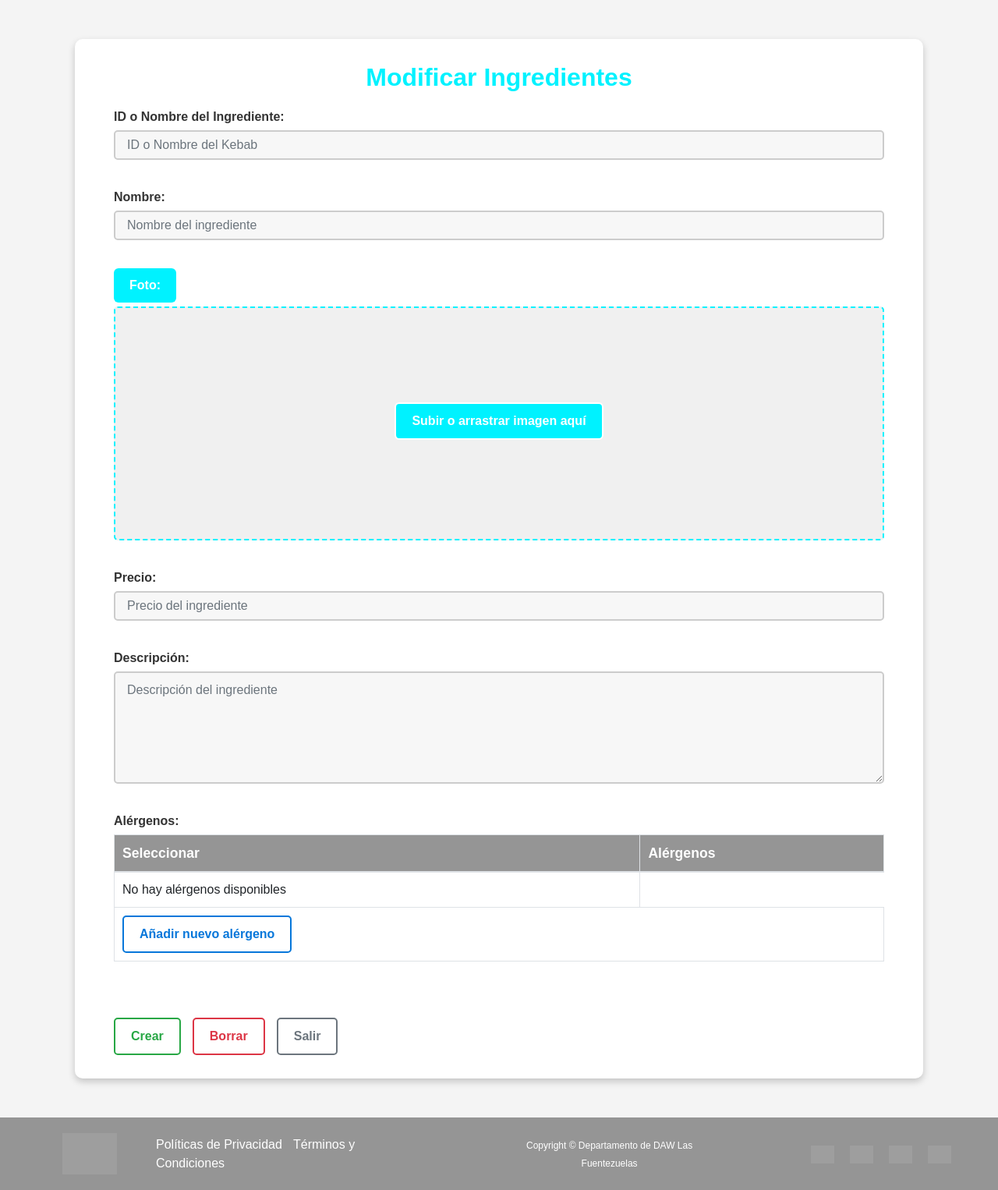
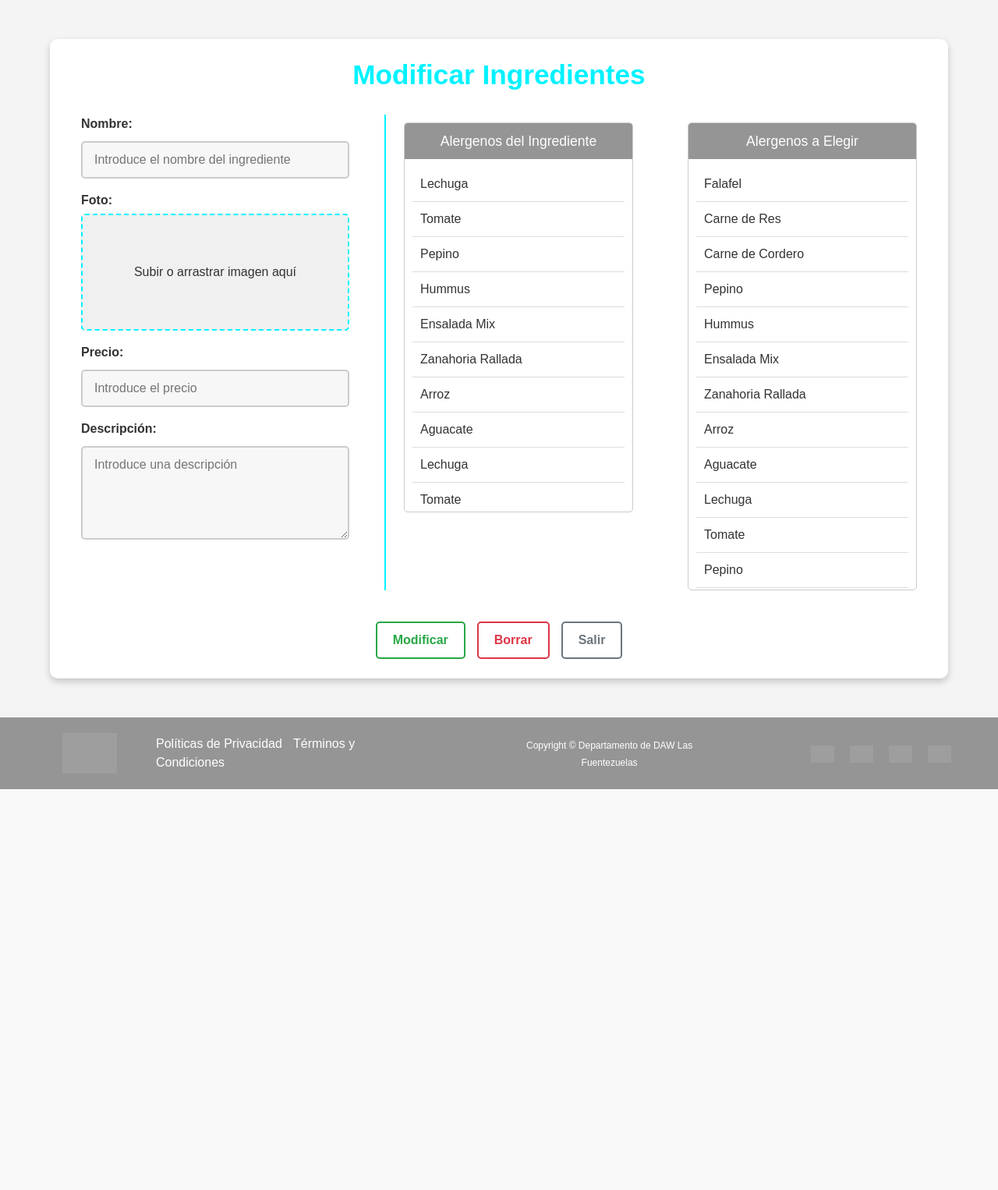
Before and after one commit to Xalexx15X/Proyecto-Kebab, a PHP site: page /index.php?menu=modificarIngrediente in a window 1280 px wide. Shown: the part 134-1660 px from the top of the page at 78% size. After the commit the page ends 1146 px from the top, so only its background shows below. Run offline with PHP 8.4, Linux system fonts and the light colour scheme; grey boxes are pictures that could not be loaded.

Commit message:
Cambios en las pantallas de headers y mantenimiento de ingredientes

```diff
--- a/Codigo/Vistas/Mantenimiento/modificarIngrediente.php
+++ b/Codigo/Vistas/Mantenimiento/modificarIngrediente.php
@@ -3,82 +3,121 @@
 <head>
     <meta charset="UTF-8">
     <meta name="viewport" content="width=device-width, initial-scale=1.0">
+    <title>Crear Ingredientes</title>
     <link rel="stylesheet" href="./css/CssModificarIngredientes.css">
-    <title>Modificar Ingredientes</title>
 </head>
 <body>
     <div class="container">
-        <h2 class="text-center">Modificar Ingredientes</h2>
+        <h1 class="text-center">Modificar Ingredientes</h1>
 
-        <!-- Formulario de modificación de ingrediente -->
-        <form id="formModificarIngrediente">
-            <!-- ID o nombre del Kebab -->
+        <div class="parent">
+            <!-- Div1: Formulario de creación de kebab -->
+            <div class="div1">
+                <!-- Nombre -->
                 <div class="form-group">
-                <label for="idKebab">ID o Nombre del Ingrediente:</label>
-                <div class="input-group">
-                    <input type="text" id="idKebab" class="form-control" placeholder="ID o Nombre del Kebab">
-                </div>
+                    <label for="nombreIngrediente">Nombre:</label>
+                    <input type="text" id="nombreIngrediente" placeholder="Introduce el nombre del ingrediente">
                 </div>
 
-            <!-- Nombre del Ingrediente -->
-            <div class="form-group">
-                <label for="nombreIngrediente">Nombre:</label>
-                <input type="text" id="nombreIngrediente" class="form-control" placeholder="Nombre del ingrediente">
-            </div>
-
-            <!-- Subida de Imagen -->
+                <!-- Subida de Foto -->
                 <div class="form-group">
                     <label for="fotoIngrediente">Foto:</label>
-                <div class="preview-container">
-                    <label for="fotoIngrediente" class="btn btn-outline-primary">Subir o arrastrar imagen aquí</label>
+                    <div class="preview-container" onclick="document.getElementById('fotoIngrediente').click()">
+                        <span>Subir o arrastrar imagen aquí</span>
                         <input type="file" id="fotoIngrediente" class="form-control-file" accept="image/*" style="display: none;">
                     </div>
                 </div>
 
-            <!-- Precio del Ingrediente -->
+                <!-- Precio -->
                 <div class="form-group">
                     <label for="precioIngrediente">Precio:</label>
-                <input type="number" id="precioIngrediente" class="form-control" placeholder="Precio del ingrediente" min="0" step="0.01">
+                    <input type="text" id="precioIngrediente" placeholder="Introduce el precio">
                 </div>
 
-            <!-- Descripción del Ingrediente -->
+                <!-- Descripción -->
                 <div class="form-group">
                     <label for="descripcionIngrediente">Descripción:</label>
-                <textarea id="descripcionIngrediente" class="form-control" rows="5" placeholder="Descripción del ingrediente"></textarea>
-            </div>
-
-            <!-- Alérgenos -->
-            <div class="form-group">
-                <label for="alergenos">Alérgenos:</label>
-                <div class="table-responsive">
-                    <table class="table table-bordered">
-                        <thead>
-                            <tr>
-                                <th>Seleccionar</th>
-                                <th>Alérgenos</th>
-                            </tr>
-                        </thead>
-                        <tbody>
-                            <tr>
-                                <td colspan="1">No hay alérgenos disponibles</td>
-                            </tr>
-                            <tr>
-                                <td colspan="2">
-                                    <button type="button" class="btn btn-link" onclick="agregarAlergeno()">Añadir nuevo alérgeno</button>
-                                </td>
-                            </tr>
-                        </tbody>
-                    </table>
+                    <textarea id="descripcionIngrediente" rows="4" placeholder="Introduce una descripción"></textarea>
                 </div>
             </div>
 
-            <!-- Botón de envío -->
+            <!-- Separador -->
+            <div class="line-separator"></div>
+
+            <!-- Div2: Ingredientes del Kebab -->
+            <div class="div2">
+                <div class="table-container">
+                    <div class="table-header">
+                        <div>Alergenos del Ingrediente</div>
+                    </div>
+                    <div class="table-body" id="alergenos-ingrediente">
+                        <!-- Ejemplos de ingredientes en esta lista -->
+                        <div class="table-row"><div>Lechuga</div></div>
+                        <div class="table-row"><div>Tomate</div></div>
+                        <div class="table-row"><div>Pepino</div></div>
+                        <div class="table-row"><div>Hummus</div></div>
+                        <div class="table-row"><div>Ensalada Mix</div></div>
+                        <div class="table-row"><div>Zanahoria Rallada</div></div>
+                        <div class="table-row"><div>Arroz</div></div>
+                        <div class="table-row"><div>Aguacate</div></div>
+                        <div class="table-row"><div>Lechuga</div></div>
+                        <div class="table-row"><div>Tomate</div></div>
+                        <div class="table-row"><div>Pepino</div></div>
+                        <div class="table-row"><div>Hummus</div></div>
+                        <div class="table-row"><div>Ensalada Mix</div></div>
+                        <div class="table-row"><div>Zanahoria Rallada</div></div>
+                        <div class="table-row"><div>Arroz</div></div>
+                        <div class="table-row"><div>Aguacate</div></div>
+                        <div class="table-row"><div>Lechuga</div></div>
+                        <div class="table-row"><div>Tomate</div></div>
+
+                    </div>
+                </div>
+            </div>
+
+            <!-- Div3: Ingredientes a Elegir -->
+            <div class="div3">
+                <div class="table-container">
+                    <div class="table-header">
+                        <div>Alergenos a Elegir</div>
+                    </div>
+                    <div class="table-body" id="alergenos-ingrediente">
+                        <!-- Ejemplos de ingredientes disponibles para elegir -->
+                        <div class="table-row"><div>Falafel</div></div>
+                        <div class="table-row"><div>Carne de Res</div></div>
+                        <div class="table-row"><div>Carne de Cordero</div></div>
+                        <div class="table-row"><div>Pepino</div></div>
+                        <div class="table-row"><div>Hummus</div></div>
+                        <div class="table-row"><div>Ensalada Mix</div></div>
+                        <div class="table-row"><div>Zanahoria Rallada</div></div>
+                        <div class="table-row"><div>Arroz</div></div>
+                        <div class="table-row"><div>Aguacate</div></div>
+                        <div class="table-row"><div>Lechuga</div></div>
+                        <div class="table-row"><div>Tomate</div></div>
+                        <div class="table-row"><div>Pepino</div></div>
+                        <div class="table-row"><div>Hummus</div></div>
+                        <div class="table-row"><div>Ensalada Mix</div></div>
+                        <div class="table-row"><div>Zanahoria Rallada</div></div>
+                        <div class="table-row"><div>Arroz</div></div>
+                        <div class="table-row"><div>Aguacate</div></div>
+                        <div class="table-row"><div>Lechuga</div></div>
+                        <div class="table-row"><div>Tomate</div></div>
+                    </div>
+                </div>
+            </div>
+
+            <!-- Div4: Botones de acción -->
+            <div class="div4">
                 <div class="div-botones">
-                <button class="btn btn-1">Crear</button>
+                    <button class="btn btn-1">Modificar</button>
                     <button class="btn btn-2">Borrar</button>
+                    <a href="index.php?menu=mantenimientoKebab" class="mantenimientoKebab">
                     <button class="btn btn-3">Salir</button>
+                    </a>
                 </div>
-        </form>
             </div>
+        </div>
+    </div>
+
 </body>
 </html>
--- a/Codigo/css/CssHeader.css
+++ b/Codigo/css/CssHeader.css
@@ -4,6 +4,7 @@ header {
     padding: 0.5rem 0; /* Reducir el espacio superior e inferior */
     font-size: 24px;
     font-weight: bold;
+
 }
 
 /* Estilos generales para la barra de navegación */
--- a/Codigo/css/CssModificarIngredientes.css
+++ b/Codigo/css/CssModificarIngredientes.css
@@ -1,139 +1,130 @@
-/* Configuración general */
 body {
     font-family: Arial, sans-serif;
     background-color: #f4f4f4;
     color: #333;
     margin: 0;
     padding: 0;
-
 }
 
-/* Container */
+/* Contenedor principal */
 .container {
-    width: 85%;
+    width: 90%;
+    max-width: 1600px;
     margin: 50px auto;
     background-color: #ffffff;
-    padding: 30px 50px;
+    padding: 25px 40px;
     border-radius: 10px;
     box-shadow: 0 4px 10px rgba(0, 0, 0, 0.2);
 }
 
-/* Título */
-h2 {
+/* Título centrado */
+.text-center {
+    text-align: center;
+    font-size: 2.2rem;
     color: #00f2ff;
     font-weight: bold;
-    font-size: 2rem;
-    margin-bottom: 20px;
+    margin-bottom: 30px;
 }
 
-/* Estructura de Formulario */
-form {
-    display: flex;
-    flex-direction: column;
+/* Estilo para el grid layout */
+.parent {
+    display: grid;
+    grid-template-columns: repeat(3, 1fr);
+    grid-template-rows: repeat(4, 1fr);
     gap: 20px;
 }
 
-/* .form-group para cada fila */
-.form-group {
-    display: flex;
-    flex-direction: column; /* Cambiar a columna para alinear mejor */
-    align-items: flex-start; /* Alinear al inicio */
+/* Layout para cada columna */
+.div1 { grid-area: 1 / 1 / 5 / 2; }
+.div2 { grid-area: 1 / 2 / 5 / 3; padding-left: 50px; }
+.div3 { grid-area: 1 / 3 / 5 / 4; padding-left: 50px; }
+.div4 { grid-area: 5 / 1 / 6 / 4; }
+
+/* Separador */
+.line-separator {
+    border-left: 2px solid #00f2ff;
+    height: 100%;
+    grid-column: 2;
+    grid-row: 1 / span 4;
+    margin-left: 25px;
 }
 
-/* Estilos de las etiquetas */
+/* Contenedor para las listas con scroll */
+.table-container {
+    width: 100%;
+    max-height: 500px;
+    overflow-y: auto;
+    border: 1px solid #ccc;
+    border-radius: 5px;
+    position: relative;
+    margin-top: 10px;
+}
+
+/* Estilo específico para la tabla de ingredientes a elegir */
+.div3 .table-container {
+    max-height: 600px;
+}
+
+/* Encabezados */
+.table-header {
+    background-color: #959595;
+    color: white;
+    padding: 10px;
+    font-size: 1.1rem;
+    text-align: center;
+}
+
+/* Contenido de cada div de la tabla */
+.table-body {
+    padding: 10px;
+}
+
+/* Cada fila */
+.table-row {
+    padding: 10px;
+    font-size: 1rem;
+    border-bottom: 1px solid #ddd;
+}
+
+/* Formularios y etiquetas */
 label {
     font-weight: bold;
-    color: #333;
-    margin-bottom: 5px; /* Espacio entre etiqueta y campo */
+    margin-bottom: 5px;
 }
 
-/* Input y Textarea */
-.form-control {
+input[type="text"],
+textarea {
     background-color: #f7f7f7;
     border: 2px solid #ccc;
     border-radius: 5px;
     padding: 10px 15px;
     font-size: 1rem;
-    width: 100%; /* Asegurarse de que los campos ocupen todo el ancho */
+    width: 100%;
+    margin-top: 5px;
 }
 
-/* Campo de Foto */
+/* Previsualización de imagen */
 .preview-container {
     border: 2px dashed #00f2ff;
     border-radius: 5px;
-    width: 100%;
-    height: 300px; /* Aumentar el tamaño del cuadro de foto */
+    height: 150px;
     display: flex;
     align-items: center;
     justify-content: center;
     background-color: #f0f0f0;
-    cursor: pointer; /* Cambiar cursor para indicar que se puede hacer clic */
-}
-
-/* Botón de subir imagen */
-label[for="fotoIngrediente"] {
-    background-color: #00f2ff;
-    color: #ffffff;
-    padding: 10px 20px;
-    border-radius: 6px;
     cursor: pointer;
+    color: #333;
     text-align: center;
 }
 
-/* Precio */
-.divFoto input[type="number"] {
-    width: 100%;
-    max-width: 300px;
-}
-
-/* Descripción */
-textarea {
-    width: 100%;
-    max-width: 100%;
-    background-color: #f7f7f7;
-    border: 2px solid #ccc;
-    border-radius: 5px;
-    padding: 10px;
-}
-
-/* Alérgenos */
-.divAlergenos {
-    display: flex;
-    flex-direction: column;
-    gap: 10px;
-}
-
-.table-responsive {
-    width: 100%;
-    overflow-x: auto;
-}
-
-.table {
-    border: 2px solid #00f2ff;
-    width: 100%;
-    text-align: left;
-}
-
-.table th {
-    background-color: #959595;
-    color: white;
-    padding: 10px;
-    font-size: 1.1rem;
-}
-
-.table td {
-    padding: 10px;
-    font-size: 1rem;
-}
-
-/* Estilos para el grupo de botones */
+/* Estilo para los botones */
 .div-botones {
     display: flex;
+    justify-content: center;
     gap: 15px;
     margin-top: 20px;
 }
 
-/* Estilos para los botones */
 .btn {
     padding: 10px 20px;
     font-size: 16px;
@@ -141,7 +132,6 @@ textarea {
     border-radius: 5px;
     font-weight: bold;
     cursor: pointer;
-    text-align: center;
 }
 
 .btn-1 {
@@ -158,36 +148,88 @@ textarea {
     color: #6c757d;
     border-color: #6c757d;
 }
-.btn-link{
-    color: #0777da;
-    border-color: #0777da;
-}
-
 
 .btn-1:hover {
-    opacity: 0.8;
+    background-color: #28a745;
     color: #ffffff;
-    border-color: #28a745;
-    background-color: #28a745;
 }
 
 .btn-2:hover {
-    opacity: 0.8;
+    background-color: #dc3545;
     color: #ffffff;
-    border-color: #dc3545;
-    background-color: #dc3545;
 }
 
 .btn-3:hover {
-    opacity: 0.8;
+    background-color: #6c757d;
     color: #ffffff;
-    border-color: #6c757d;
-    background-color: #6c757d;
 }
-.btn-link:hover {
-    opacity: 0.8;
-    color: #ffffff;
-    border-color: #0777da;
-    background-color: #0777da;
-    text-decoration :none;
+
+/* Estilo para el botón "Crear Alérgeno" */
+.create-allergen-btn {
+    display: block;
+    margin: 10px auto;
+    padding: 8px 15px;
+    background-color: #00f2ff;
+    color: #fff;
+    font-weight: bold;
+    border: none;
+    border-radius: 5px;
+    cursor: pointer;
+    font-size: 1rem;
+    position: sticky;
+    bottom: 0;
+    left: 0;
+    width: 100%;
+    text-align: center;
 }
+
+.create-allergen-btn:hover {
+    background-color: #00d2ff;
+}
+
+/* Estilos del modal */
+.modal {
+    display: none; /* Oculto por defecto */
+    position: fixed;
+    z-index: 1000;
+    left: 0;
+    top: 0;
+    width: 100%;
+    height: 100%;
+    background-color: rgba(0, 0, 0, 0.5);
+}
+
+.modal-content {
+    background-color: #fff;
+    margin: 15% auto;
+    padding: 20px;
+    border: 1px solid #888;
+    width: 80%;
+    max-width: 500px;
+    border-radius: 8px;
+    text-align: center;
+}
+
+.close {
+    color: #aaa;
+    float: right;
+    font-size: 28px;
+    font-weight: bold;
+    cursor: pointer;
+}
+
+.close:hover {
+    color: #000;
+}
+
+/* Estilo del botón dentro del modal */
+.modal-content button {
+    margin-top: 15px;
+    padding: 10px 20px;
+    font-size: 1rem;
+    color: #fff;
+    background-color: #00f2ff;
+    border: none;
+    border-radius: 5px;
+    cursor: pointer;
+}
```
Also changed, not shown: Codigo/Vistas/Principal/header.php (+4 -4 lines), Codigo/Vistas/Principal/headerSinRegistro.php (+0 -20 lines), Codigo/css/CssHeaderSinRegistro.css (+8 -7 lines), Codigo/css/CssLogin.css (+7 -8 lines), Codigo/css/CssModificarKebab.css (+79 -37 lines). Lines whose indentation alone changed are shown as unchanged.
